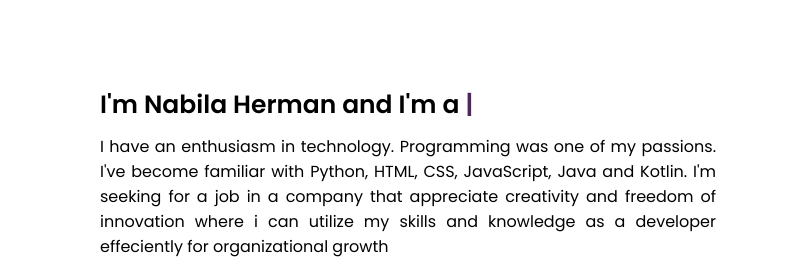
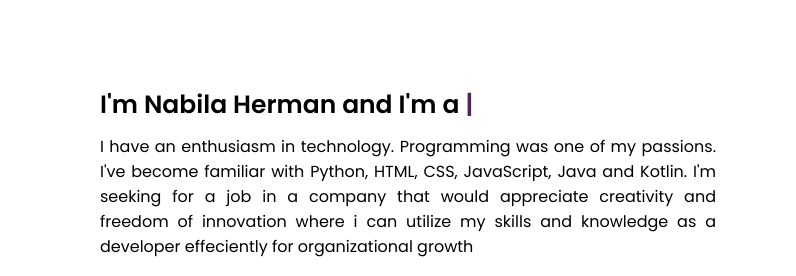
Before and after one commit to nabilaalifia/My-Portfolio, a plain HTML site: page index.html in a window 1280 px wide. Shown: the part 1020-1296 px from the top of the page, 484-1280 px from the left. Drawn offline with nearby package versions, Linux system fonts and the light colour scheme.

Commit message:
Update index.html
additional script

```diff
--- a/index.html
+++ b/index.html
@@ -62,7 +62,7 @@
                 </div>
                 <div class="column right">
                     <div class="text">I'm Nabila Herman and I'm a <span class="typing-2"></span></div>
-                    <p>I have an enthusiasm in technology. Programming was one of my passions. I've become familiar with Python, HTML, CSS, JavaScript, Java and Kotlin. I'm seeking for a job in a company that appreciate creativity and freedom of innovation where i can utilize my skills and knowledge as a developer effeciently for organizational growth</p>
+                    <p>I have an enthusiasm in technology. Programming was one of my passions. I've become familiar with Python, HTML, CSS, JavaScript, Java and Kotlin. I'm seeking for a job in a company that would appreciate creativity and freedom of innovation where i can utilize my skills and knowledge as a developer effeciently for organizational growth</p>
                     <a href="https://www.canva.com/design/DAFM1tErofs/cUBfPITfEB3AoVct2103xA/view?utm_content=DAFM1tErofs&utm_campaign=designshare&utm_medium=link&utm_source=publishsharelink" target="_blank">Download My CV</a>
                 </div>
             </div>
```
